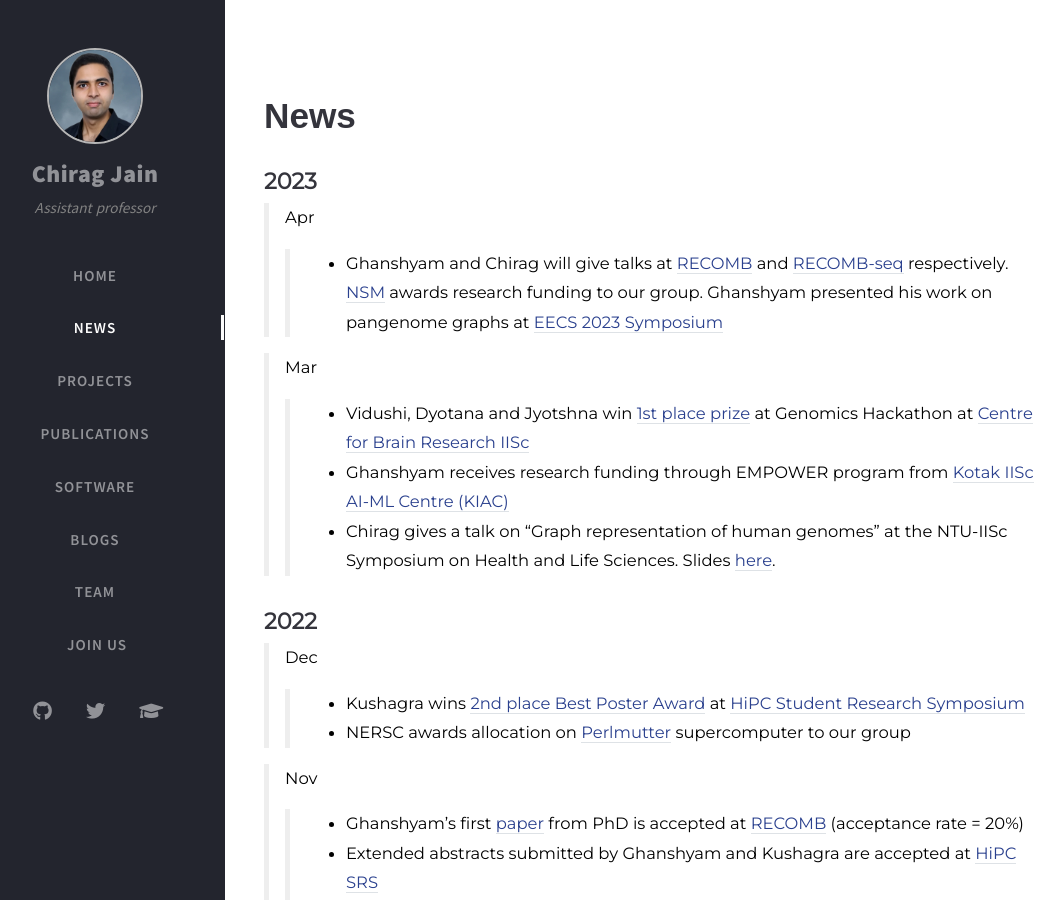
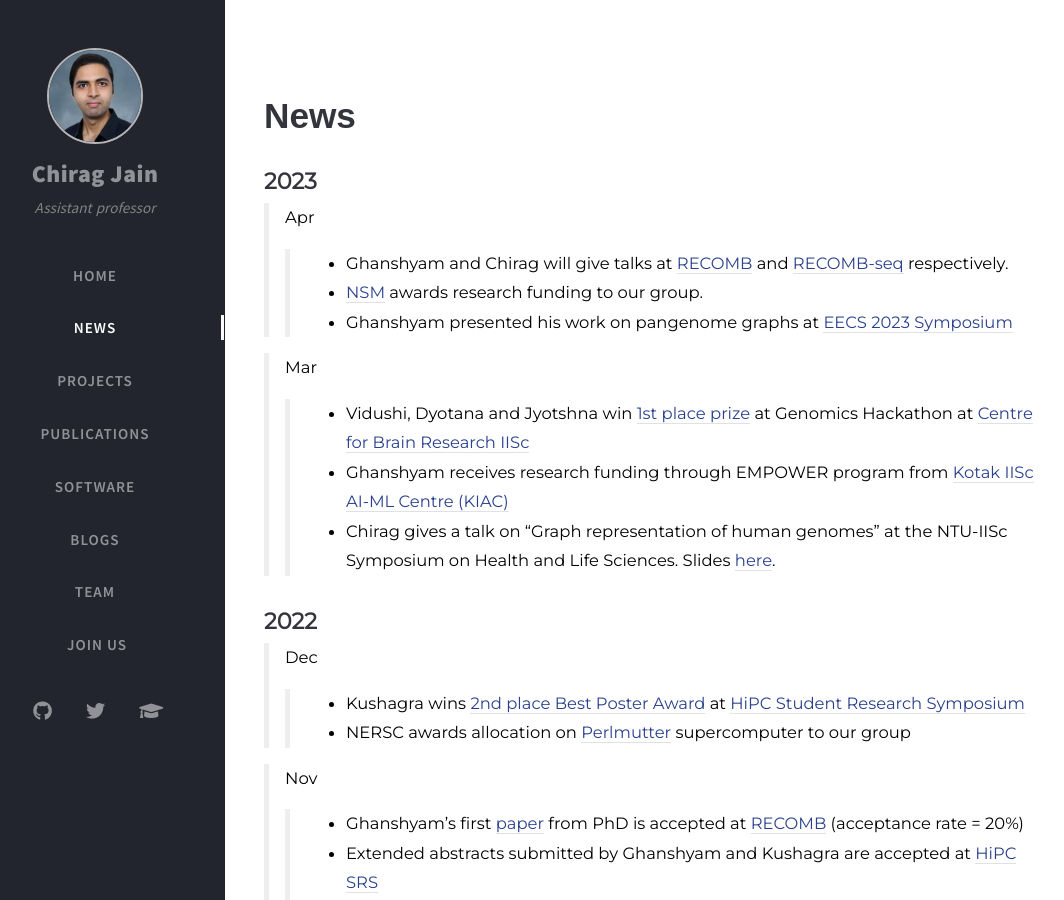
Before and after one commit to at-cg/at-cg.github.io, a Jekyll site: the page built from tabs/new.md, in a window 1280 px wide and 900 px high. Shown: the whole window, without its empty margins (35-1099 px from the left). Built offline with Jekyll 4.4.1, drawn with Linux system fonts in a browser that asks for light colours; nearby versions of some CDN libraries; comment, search, counter and statistics services are not loaded.

Commit message:
Update new.md

```diff
--- a/tabs/new.md
+++ b/tabs/new.md
@@ -23,8 +23,8 @@ type: news
 
 > Apr
 >> - Ghanshyam and Chirag will give talks at [RECOMB](http://recomb2023.bilkent.edu.tr/program.html) and [RECOMB-seq](https://recomb-seq.github.io/program/) respectively.
->> [NSM](https://nsmindia.in/) awards research funding to our group.
->> Ghanshyam presented his work on pangenome graphs at [EECS 2023 Symposium](https://eecs.iisc.ac.in/EECS2023/)
+>> - [NSM](https://nsmindia.in/) awards research funding to our group.
+>> - Ghanshyam presented his work on pangenome graphs at [EECS 2023 Symposium](https://eecs.iisc.ac.in/EECS2023/)
 
 
 > Mar
```
